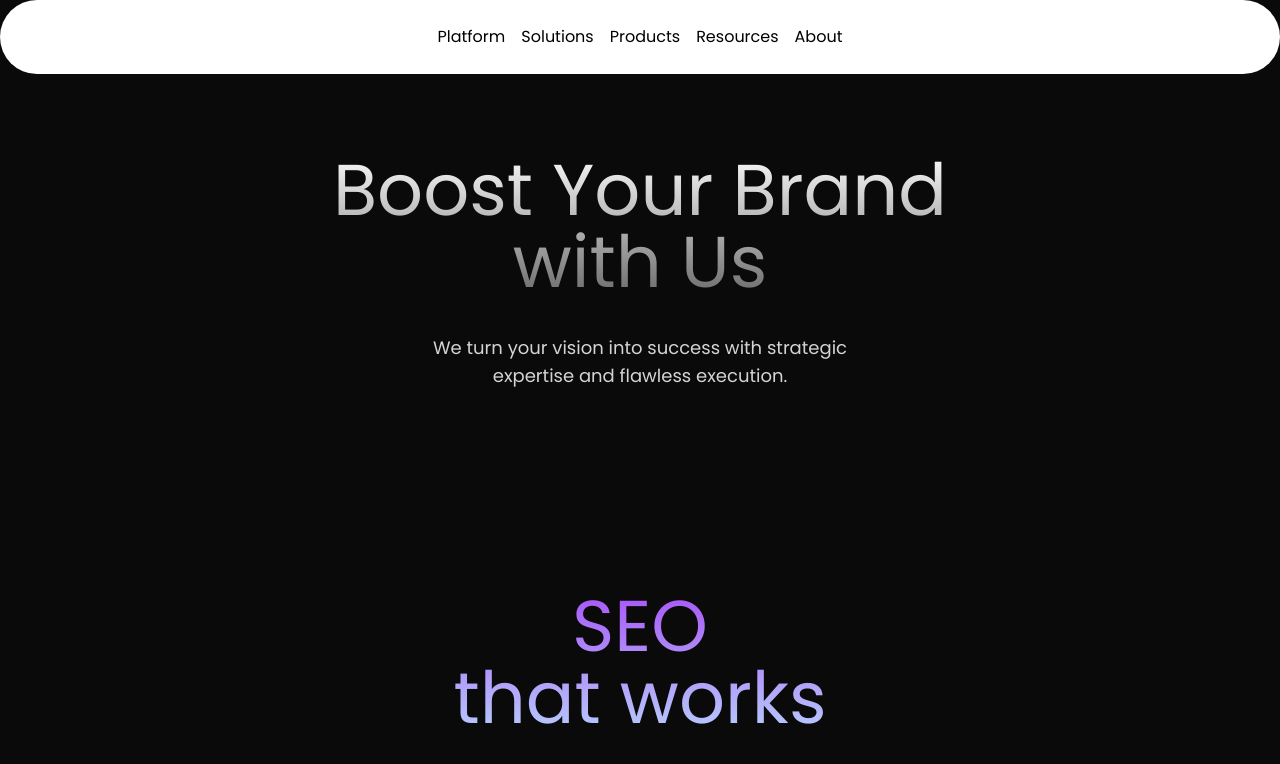
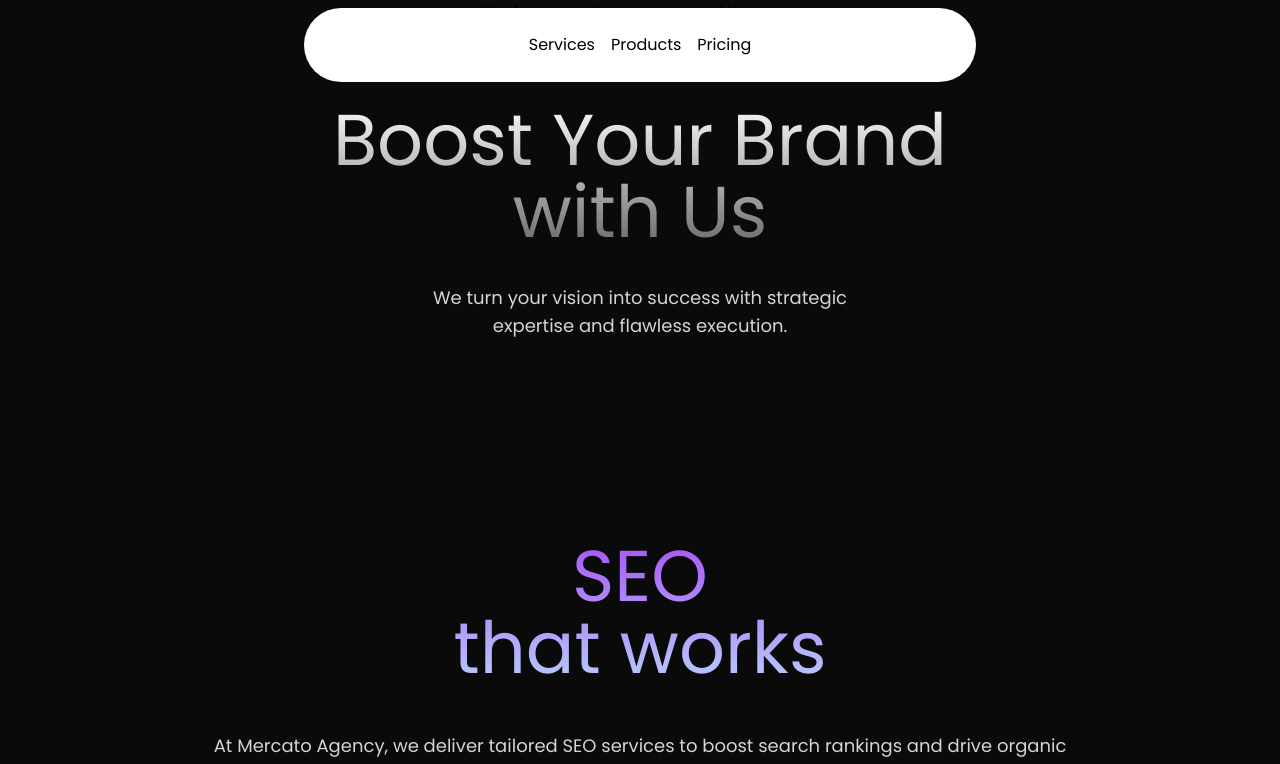
Before and after one commit to suyashranjan-1/Mercato, a Next.js app: page / in a window 1280 px wide. Shown: the top 764 px of the page. Built offline with nearby package versions, Linux system fonts and the light colour scheme.

Commit message:
navbar fixed

```diff
--- a/app/page.tsx
+++ b/app/page.tsx
@@ -1,7 +1,8 @@
 'use client'
 import { SpeedInsights } from "@vercel/speed-insights/next"
 import { useState, useRef } from "react";
-import Navbar from "@/components/navbar";
+// import {Navbar} from '../components/navbar'
+import { NavbarDemo } from "../components/navbar";
 import SliderOne from "@/components/ui/slider";
 import { Spotlight } from "@/components/ui/spotlight";
 import Image from "next/image";
@@ -70,16 +71,7 @@ export default function Home() {
 
   return (
     <div className="w-full md:items-center md:justify-center bg-black/[0.96] antialiased bg-grid-white/[0.02] relative overflow-hidden">
-      <Navbar
-        // scrollToSEO={scrollToSEO}
-        // scrollToGraphicDesign={scrollToGraphicDesign}
-        // scrollTOThumbnailDesign={scrollTOThumbnailDesign}
-        // scrollTOContentCreation={scrollTOContentCreation}
-        // scrollToServices={scrollToServices}
-        // scrollTOAdRunning={scrollTOAdRunning}
-        // scrollToVideoEditing={scrollToVideoEditing}
-        // scrollToProductPhotography={scrollToProductPhotography}
-      />
+      <NavbarDemo/>
 
       <Spotlight className="hidden md:flex md:-top-80 left-80  " fill="white" />
       <div className="p-4 mx-auto relative z-10 w-full pt-10 md:pt-20 px-2">
--- a/components/navbar.tsx
+++ b/components/navbar.tsx
@@ -1,72 +1,71 @@
 "use client";
 import React, { useState } from "react";
-import { Menu, MenuItem, ProductItem, HoveredLink } from "./ui/navbar-menu";
+import { HoveredLink, Menu, MenuItem, ProductItem } from "./ui/navbar-menu";
+import { cn } from "@/lib/utils";
 
-const Navbar = () => {
+export function NavbarDemo() {
+  return (
+    <div className="relative w-full flex items-center justify-center">
+      <Navbar className="top-2" />
+      <p className="text-black dark:text-white">
+        The Navbar will show on top of the page
+      </p>
+    </div>
+  );
+}
+
+function Navbar({ className }: { className?: string }) {
   const [active, setActive] = useState<string | null>(null);
-
   return (
+    <div
+      className={cn("fixed top-10 inset-x-0 max-w-2xl mx-auto z-50", className)}
+    >
       <Menu setActive={setActive}>
-      <MenuItem setActive={setActive} active={active} item="Platform">
-        <div className="grid grid-cols-1 gap-4">
+        <MenuItem setActive={setActive} active={active} item="Services">
+          <div className="flex flex-col space-y-4 text-sm">
+            <HoveredLink href="/web-dev">Web Development</HoveredLink>
+            <HoveredLink href="/interface-design">Interface Design</HoveredLink>
+            <HoveredLink href="/seo">Search Engine Optimization</HoveredLink>
+            <HoveredLink href="/branding">Branding</HoveredLink>
+          </div>
+        </MenuItem>
+        <MenuItem setActive={setActive} active={active} item="Products">
+          <div className="  text-sm grid grid-cols-2 gap-10 p-4">
             <ProductItem
-            title="Agent Studio"
-            description="This is a really cool studio"
-            href="/product"
-            src="https://via.placeholder.com/140x70"
+              title="Algochurn"
+              href="https://algochurn.com"
+              src="https://assets.aceternity.com/demos/algochurn.webp"
+              description="Prepare for tech interviews like never before."
             />
             <ProductItem
-            title="Autonomous Engine"
-            description="Unlock your potential."
-            href="/next"
-            src="https://via.placeholder.com/140x70"
+              title="Tailwind Master Kit"
+              href="https://tailwindmasterkit.com"
+              src="https://assets.aceternity.com/demos/tailwindmasterkit.webp"
+              description="Production ready Tailwind css components for your next project"
             />
             <ProductItem
-            title="Knowledge Base"
-            description="Unlock your potential."
-            href="/next"
-            src="https://via.placeholder.com/140x70"
+              title="Moonbeam"
+              href="https://gomoonbeam.com"
+              src="https://assets.aceternity.com/demos/Screenshot+2024-02-21+at+11.51.31%E2%80%AFPM.png"
+              description="Never write from scratch again. Go from idea to blog in minutes."
+            />
+            <ProductItem
+              title="Rogue"
+              href="https://userogue.com"
+              src="https://assets.aceternity.com/demos/Screenshot+2024-02-21+at+11.47.07%E2%80%AFPM.png"
+              description="Respond to government RFPs, RFIs and RFQs 10x faster using AI"
             />
           </div>
         </MenuItem>
-
-      <MenuItem setActive={setActive} active={active} item="Solutions">
-        <div className="flex flex-col space-y-2">
-          <HoveredLink href="/docs">General Problem Solver</HoveredLink>
-          <HoveredLink href="/tutorials">Data Extractor</HoveredLink>
-          <HoveredLink href="/tutorials">Customer Service</HoveredLink>
-          <HoveredLink href="/tutorials">E-Commerce</HoveredLink>
-          <HoveredLink href="/tutorials">Sales</HoveredLink>
-          <HoveredLink href="/tutorials">Finance & Accounting</HoveredLink>
-          <HoveredLink href="/tutorials">Human Resources</HoveredLink>
-          <HoveredLink href="/tutorials">Others</HoveredLink>
-        </div>
-      </MenuItem>
-
-      <MenuItem setActive={setActive} active={active} item="Products">
-        <div className="flex flex-col space-y-2">
-          <HoveredLink href="/docs">Instagram</HoveredLink>
-          <HoveredLink href="/tutorials">Whatsapp</HoveredLink>
-          <HoveredLink href="/tutorials">Messenger</HoveredLink>
-          <HoveredLink href="/tutorials">TikTok</HoveredLink>
-        </div>
-      </MenuItem>
-
-      <MenuItem setActive={setActive} active={active} item="Resources">
-        <div className="flex flex-col space-y-2">
-          <HoveredLink href="/docs">Resources</HoveredLink>
-        </div>
-      </MenuItem>
-
-      <MenuItem setActive={setActive} active={active} item="About">
-        <div className="flex flex-col space-y-2">
-          <HoveredLink href="/docs">About Us</HoveredLink>
-          <HoveredLink href="/tutorials">Career</HoveredLink>
-          <HoveredLink href="/tutorials">Contact</HoveredLink>
+        <MenuItem setActive={setActive} active={active} item="Pricing">
+          <div className="flex flex-col space-y-4 text-sm">
+            <HoveredLink href="/hobby">Hobby</HoveredLink>
+            <HoveredLink href="/individual">Individual</HoveredLink>
+            <HoveredLink href="/team">Team</HoveredLink>
+            <HoveredLink href="/enterprise">Enterprise</HoveredLink>
           </div>
         </MenuItem>
       </Menu>
+    </div>
   );
-};
-
-export default Navbar;
+}
--- a/components/ui/navbar-menu.tsx
+++ b/components/ui/navbar-menu.tsx
@@ -1,6 +1,8 @@
 "use client";
 import React from "react";
-import { motion } from "framer-motion";
+import { motion } from "motion/react";
+
+
 
 const transition = {
   type: "spring",
@@ -11,61 +13,67 @@ const transition = {
   restSpeed: 0.001,
 };
 
-export const Menu = ({ setActive, children }: { setActive: any, children: React.ReactNode }) => {
-  return (
-    <nav className="relative rounded-full border border-transparent dark:bg-black dark:border-white/[0.2] bg-white shadow-input flex justify-center space-x-4 px-8 py-6">
-      {children}
-    </nav>
-  );
-};
-
 export const MenuItem = ({
   setActive,
   active,
   item,
   children,
 }: {
-  setActive: (item: string | null) => void;
+  setActive: (item: string) => void;
   active: string | null;
   item: string;
   children?: React.ReactNode;
 }) => {
-  const handleClick = (e: React.MouseEvent) => {
-    e.stopPropagation();
-    setActive(active === item ? null : item);
-  };
-
   return (
-    <div
-      onClick={handleClick}
-      className="relative flex flex-col items-center cursor-pointer"
-    >
+    <div onMouseEnter={() => setActive(item)} className="relative ">
       <motion.p
         transition={{ duration: 0.3 }}
-        className="text-black hover:opacity-90 dark:text-white"
+        className="cursor-pointer text-black hover:opacity-[0.9] dark:text-white"
       >
         {item}
       </motion.p>
-
-      {active === item && (
+      {active !== null && (
         <motion.div
-          initial={{ opacity: 0, scale: 0.95, y: 10 }}
+          initial={{ opacity: 0, scale: 0.85, y: 10 }}
           animate={{ opacity: 1, scale: 1, y: 0 }}
           transition={transition}
-          className="absolute top-full mt-4 z-50"  // Positioned below the menu item
         >
-          <motion.div
-            transition={transition}
-            layoutId="active"
-            className="bg-white dark:bg-black backdrop-blur-sm rounded-2xl overflow-hidden border border-black/[0.2] dark:border-white/[0.2] shadow-xl"
-          >
-            <motion.div layout className="w-max h-full p-4">
-              {children}
-            </motion.div>
-          </motion.div>
+          {active === item && (
+            <div className="absolute top-[calc(100%_+_1.2rem)] left-1/2 transform -translate-x-1/2 pt-4">
+              <motion.div
+                transition={transition}
+                layoutId="active" // layoutId ensures smooth animation
+                className="bg-white dark:bg-black backdrop-blur-sm rounded-2xl overflow-hidden border border-black/[0.2] dark:border-white/[0.2] shadow-xl"
+              >
+                <motion.div
+                  layout // layout ensures smooth animation
+                  className="w-max h-full p-4"
+                >
+                  {children}
+                </motion.div>
+              </motion.div>
+            </div>
+          )}
         </motion.div>
       )}
     </div>
+  );
+};
+
+export const Menu = ({
+  setActive,
+  children,
+}: {
+  setActive: (item: string | null) => void;
+  children: React.ReactNode;
+}) => {
+  return (
+    <nav
+      onMouseLeave={() => setActive(null)} // resets the state
+      className="relative rounded-full border border-transparent dark:bg-black dark:border-white/[0.2] bg-white shadow-input flex justify-center space-x-4 px-8 py-6 "
+    >
+      {children}
+    </nav>
   );
 };
 
@@ -105,7 +113,7 @@ export const HoveredLink = ({ children, ...rest }: any) => {
   return (
     <a
       {...rest}
-      className="text-neutral-700 dark:text-neutral-200 hover:text-black"
+      className="text-neutral-700 dark:text-neutral-200 hover:text-black "
     >
       {children}
     </a>
--- a/package.json
+++ b/package.json
@@ -21,7 +21,7 @@
     "@vercel/speed-insights": "^1.2.0",
     "class-variance-authority": "^0.7.0",
     "clsx": "^2.1.1",
-    "framer-motion": "^11.0.5",
+    "framer-motion": "^11.18.2",
     "lucide-react": "^0.331.0",
     "motion": "^12.7.3",
     "next": "^14.2.23",
```
Also changed, not shown: 1 other file (tests, documents, lock files or other folders). Lines whose indentation alone changed are shown as unchanged.
